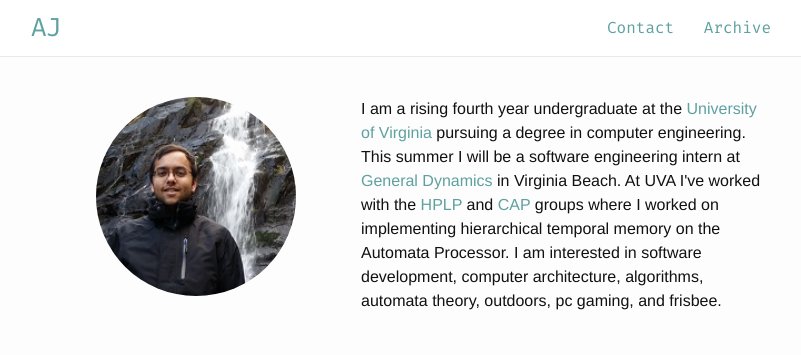
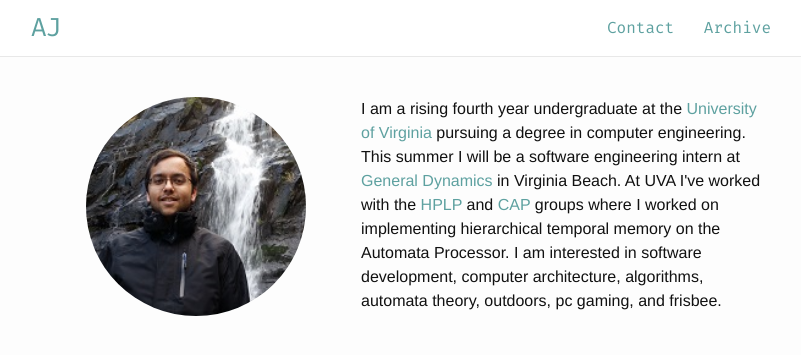
Before and after one commit to ajvarshneya/ajvarshneya.github.io, a Jekyll site: the page built from index.html, in a window 1280 px wide. Shown: the top 355 px of the page, without its empty margins (239-1040 px from the left). Built offline with Jekyll 4.4.1, drawn with Linux system fonts in a browser that asks for light colours.

Commit message:
Updated index

```diff
--- a/index.html
+++ b/index.html
@@ -3,7 +3,7 @@
 ---
   <!--<h1 class="page-heading"><a href="{{ page.permalink }}">{{ page.title }}</a></h1>-->
 <div id="main-container" style="">
-	<img src="aj.jpg" style="border-radius: 50%; width: 200px; float: left; margin: -0px 65px 20px 65px;">
+	<img src="aj.jpg" style="border-radius: 50%; width: 220px; float: left; margin: -0px 55px 20px 55px;">
 	<p style="margin: 10px 0px 0px 0px;"> I am a rising fourth year undergraduate at the <a href="http://seas.virginia.edu/">University of Virginia</a> pursuing a degree in computer engineering. This summer I will be a software engineering intern at <a href="http://www.generaldynamics.com/">General Dynamics</a> in Virginia Beach. At UVA I've worked with the <a href="http://hplp.ece.virginia.edu/">HPLP</a> and <a href="http://cap.virginia.edu/">CAP</a> groups where I worked on implementing hierarchical temporal memory on the Automata Processor. I am interested in software development, computer architecture, algorithms, automata theory, outdoors, pc gaming, and frisbee.</p>
 </span>
   <!--<p class="rss-subscribe">subscribe <a href="{{ "/feed.xml" | prepend: site.baseurl }}">via RSS</a></p>-->
```
Also changed, not shown: 1 other file.
